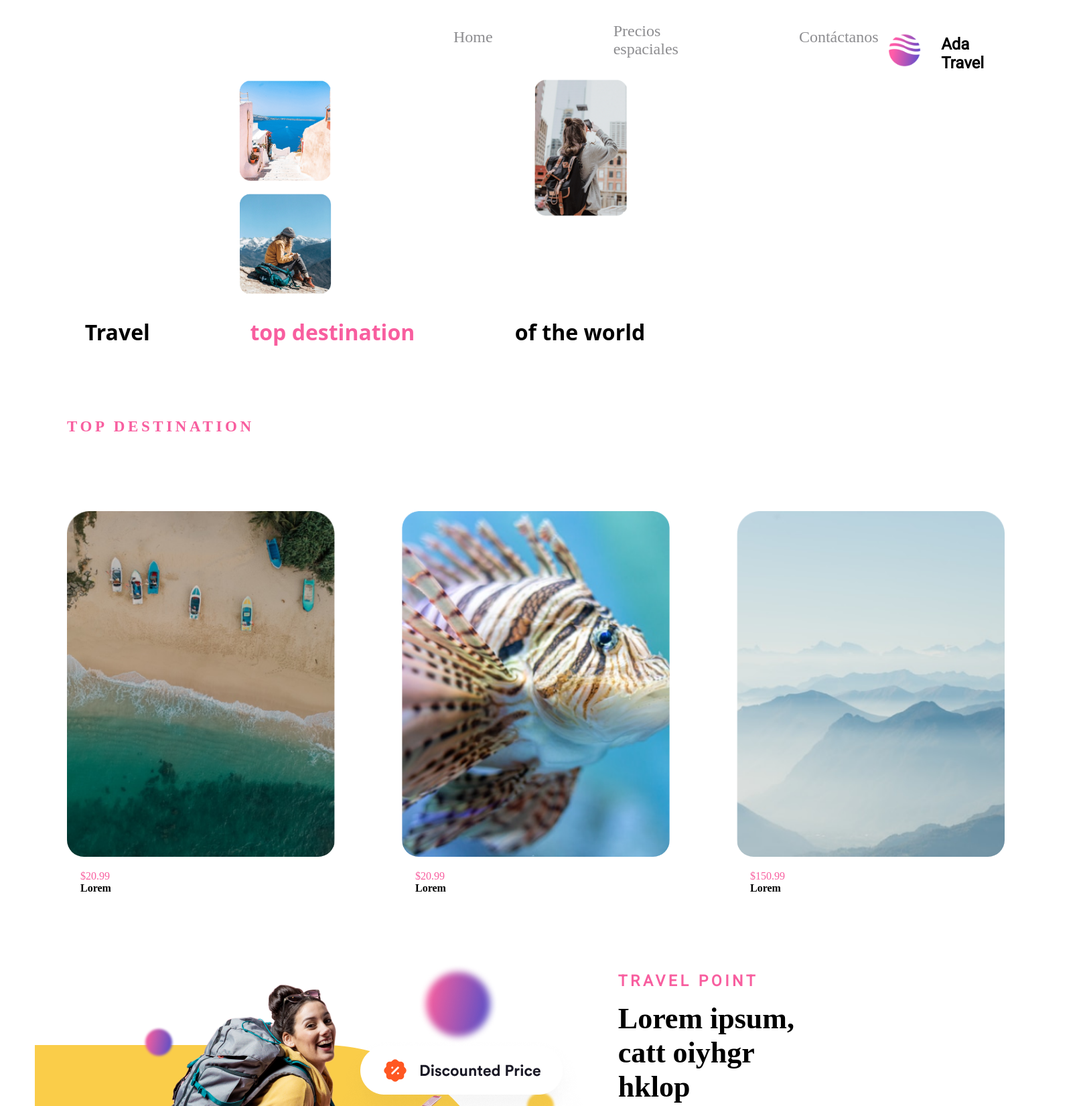
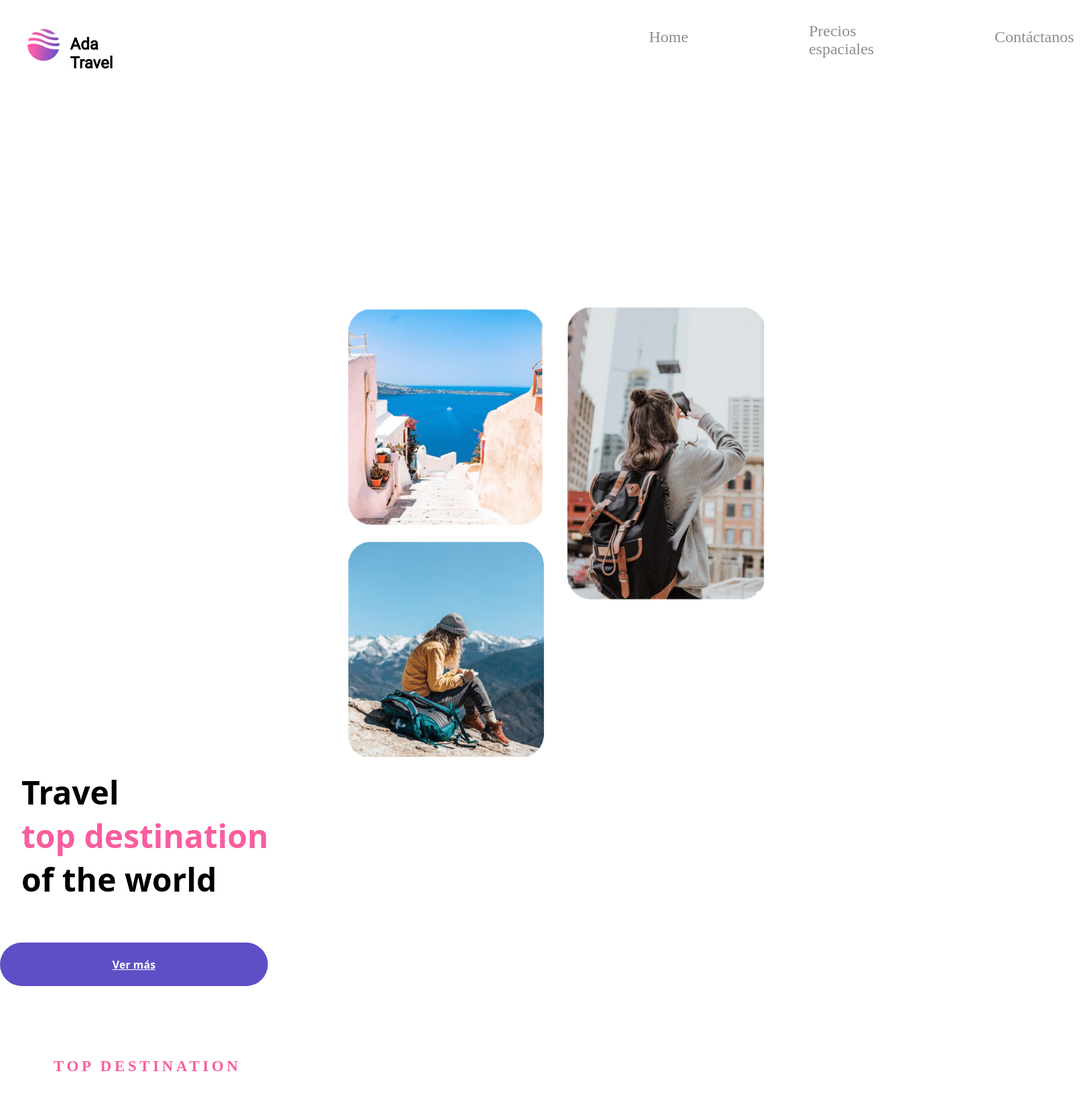
Before and after one commit to camila0424/Proyecto-grupo-3-ada-travel, a website built with Vite: page src/index.html in a window 1280 px wide. Shown: the top 1651 px of the page at 67% size, 1614 px wide, since content can reach past the window. Built offline with nearby package versions, Linux system fonts and the light colour scheme.

Commit message:
cambios en la parte 1 por camila

```diff
--- a/src/partials/header_mobile.html
+++ b/src/partials/header_mobile.html
@@ -1,5 +1,5 @@
 <header class="header">
-  <div class="logo">
+  <div class="logo_header">
     <img
       src="./images/Logo_png.png"
       width="50px"
@@ -12,6 +12,6 @@
   <nav class="main-nav">
     <a class="link" href="https://adalab.es/">Home</a>
     <a class="link-precios" href="https://adalab.es/">Precios espaciales</a>
-    <a class="link" href="contact.html">Contáctanos</a>
+    <a class="link" href="#contacto">Contáctanos</a>
   </nav>
 </header>
--- a/src/partials/landing_p1.html
+++ b/src/partials/landing_p1.html
@@ -1,4 +1,6 @@
+<section class="hero_p1">
   <section class="fotos" id="">
+    <div class="columna_izquierda">
     <img
       class="ocean"
       src="./images/LandingP1/ocean.png"
@@ -13,16 +15,23 @@
       height="154px"
       alt="montaña"
     />
+  </div>
+  <div class="columna_derecha"></div>
     <img
       class="photo"
       src="./images/LandingP1/photo.png"
       width="139.6"
       height="205.3"
       alt="chica tomando foto"
-  />
+    /></div>
   </section>
 
+  <div class="texto">
     <h3 class="travel">
       Travel <span class="top">top destination</span>
       <div class="world">of the world</div>
     </h3>
+    <a class="get" href="#">Ver más</a>
+  </div>
+
+</section>
--- a/src/scss/header_mobile.scss
+++ b/src/scss/header_mobile.scss
@@ -1,9 +1,3 @@
- .container-madre {
-    max-width: 480px;  /* o 960px si querés más angosto */
-    margin: 0 auto;
-    padding: 0 20px; /* espacio a los costados */
-    box-sizing: border-box;
-  }
 
   header {
     position: relative;
@@ -14,7 +8,7 @@
     max-width: 480;
   }
 
-  .logo {
+  .logo_header {
     display: flex;
     margin-left: 30px;
     align-items: left;
@@ -51,35 +45,25 @@
   }
   /*@media (width > 768 px)*/
 @media  (width > 1200px){
-  .container-madre {
-    min-width: 1200px;  /* o 960px si querés más angosto */
-    margin: 0 auto;
-    padding: 0 20px; /* espacio a los costados */
-    box-sizing: border-box;
-  }
+
   header {
+    display: flex;
+    justify-content: center;
     position: relative;
     padding: 10px;
     background-color: #ffffff;
     font-size: 24px;
     margin-top: 32px;
-    display: flex;
-    justify-content: space-between;
 
   }
-  /* .logo{
-    margin-right: 300px;
-  } */
- /*  .title {
-    margin-right: 300px;
-  } */
+
   .menu{
     display: none;
   }
   .main-nav {
     display: flex;
     align-items: center;
-    margin-left: 647px;
+    margin-left: 800px;
     text-decoration: none;
     gap: 100px;
     color: #1c1b2280;
--- a/src/scss/main.scss
+++ b/src/scss/main.scss
@@ -16,116 +16,3 @@
   display: flex;
   gap: 10px;
 }
-
-/* Encabezado */
-
-/* este es el final de los estilos del header*/
-
-/* comienzo del main página contact_mobile.html*/
-
-/* fin del main página contact_mobile.html */
-
-/*comienzo landing_mobile.html main Cipa*/
-
-/*Fin landing_mobile.html main Cipa*/
-
-/*comienzo landing_mobile.html main Rosana
-
-.card {
-  background-color: white;
-  border-radius: 25px;
-  display: flex;
-  flex-direction: column;
-  margin: 15px;
-}
-
-.card img {
-  width: 300px;
-}
-.piefoto {
-  margin: 20px;
-  font-size: 1.2rem;
-  font-weight: bold;
-}
-.precio {
-  color: #f85e9f;
-}
-.destino {
-  color: black;
-}
-.p2_maintop {
-  display: flex;
-  align-items: center;
-  margin-top: 50px;
-  flex-direction: column;
-}
-
-Fin landing_mobile.html main Rosana*/
-
-/*comienzo landing_mobile.html main Cande*/
-/* .imagenes_predefinidas {
-  display: flex;
-  flex-direction: column;
-  align-items: center;
-}
-.chica {
-  width: 398px;
-  height: 318.5px;
-  margin-block: 32px;
-}
-
-.iglesia {
-  width: 350px;
-  height: 438.9px;
-  margin-block: 32px;
-}*/
-/*Fin landing_mobile.html main Cande*/
-
-
-/*comienzo landing_mobile.html main Cami*/
-
-/*Fin landing_mobile.html main Cami*/
-
-/* comienzo del footer */
-.arriba {
-  display: flex;
-  gap: 30px;
-  margin-top: 32px;
-}
-.logo {
-  display: flex;
-  gap: 30px;
-  margin-left: 14px;
-}
-.empresa {
-  display: flex;
-  align-items: center;
-  font-family: system-ui, -apple-system, BlinkMacSystemFont, "Segoe UI", Roboto,
-    Oxygen, Ubuntu, Cantarell, "Open Sans", "Helvetica Neue", sans-serif;
-  font-size: 24px;
-}
-.rrss {
-  width: 100%;
-  display: flex;
-  flex-direction: row;
-  justify-content: left;
-  gap: 32px;
-  color: #5d50c6;
-  margin-top: 32px;
-  margin-bottom: 32px;
-  margin-left: 14px;
-  padding-left: 14px;
-}
-
-.rrss_link {
-  background-color: #5d50c6;
-  border-radius: 50%;
-  width: 2rem;
-  height: 2rem;
-  display: flex;
-  justify-content: center;
-  align-items: center;
-  color: white;
-}
-
-/*fin del footer*/
--- a/src/scss/sections_landing/_p1.scss
+++ b/src/scss/sections_landing/_p1.scss
@@ -62,24 +62,34 @@
   align-items: center;
   padding: 16px;
 }
-@media (width> 480px) {
+ @media (width> 1200px) {
+.hero_p1 {
+  display: flex;
+  justify-content: center;
+  flex-direction: row;
+  align-items: center;
+  min-height: 1000px;
+  padding: 64px 20px;
+  box-sizing: border-box;
 }
-.fotos {
-  display: flex;
-  flex-direction: column;
-  align-items: end;
+.texto {
+  order: -1;
+  max-width: 30%;
+  margin-right: 20px;
 }
 
 .travel {
   display: flex;
   flex-direction: row;
-  justify-content: space-around;
-  align-items: first baseline;
+  align-items: baseline;
 }
 .travel {
+  font-size: 48px;
+  font-weight: bold;
   font-family: system-ui, -apple-system, BlinkMacSystemFont, "Segoe UI", Roboto,
     Oxygen, Ubuntu, Cantarell, "Open Sans", "Helvetica Neue", sans-serif;
   color: black;
+
 }
 .top {
   font-family: system-ui, -apple-system, BlinkMacSystemFont, "Segoe UI", Roboto,
@@ -87,26 +97,59 @@
   color: #f85e9f;
 }
 
+.world {
+  font-size: 48px;
+  font-weight: bold;
+  color: black;
+}
+
+
 .get {
   box-sizing: border-box;
-  display: inline;
+  display: inline-flex;
   justify-content: center;
   align-items: center;
   background-color: #5d50c6;
   border-radius: 100px;
-  width: 398px;
+  width: 400px;
   height: 65px;
   margin-top: 30px;
   color: #fff;
-  align-items: center;
   text-align: center;
   font-family: system-ui, -apple-system, BlinkMacSystemFont, "Segoe UI", Roboto,
     Oxygen, Ubuntu, Cantarell, "Open Sans", "Helvetica Neue", sans-serif;
   font-weight: bold;
-  box-sizing: border-box;
+  padding: 16px;
+
+}
+.get:hover {
+  background-color: #4a3db5;
+}
+
+.fotos {
   display: flex;
-  flex-direction: row;
-  justify-content: center;
+  justify-content: space-between;
+  gap: 15px;
+  width: auto;
+  order: 1;
+  align-items: flex-start;
+}
+
+.fotos img {
+  width: 300px;
+  height: auto;
+  border-radius: 20px;
+  object-fit: cover;
+}
+.fotos .columna_izquierda {
+  display: flex;
+  flex-direction: column;
+  gap: 15px;
   align-items: center;
-  padding: 16px;
 }
+
+.fotos .columna_derecha{
+  margin-top: 100px;
+}
+
+}
```
Also changed, not shown: src/contac.html (+1 -1 lines). Lines whose indentation alone changed are shown as unchanged.
